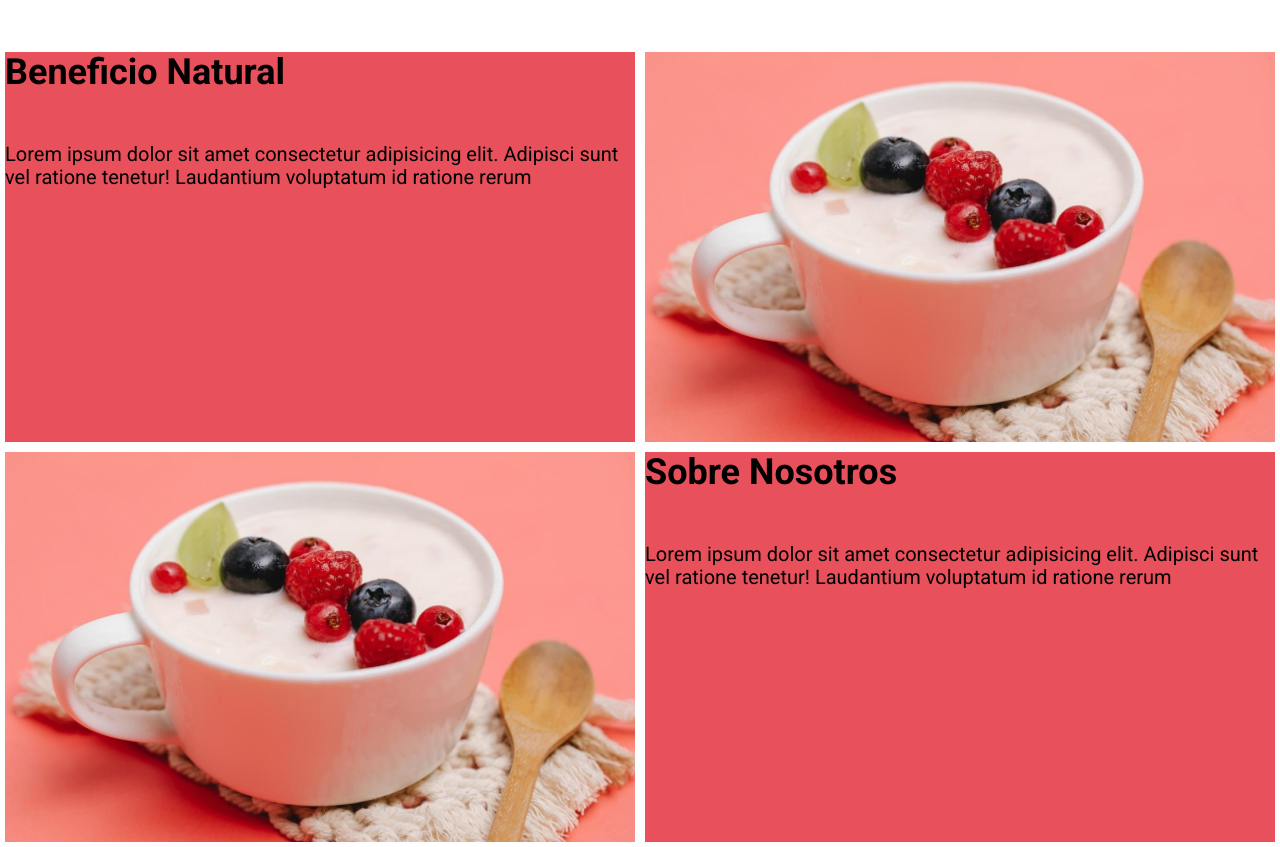
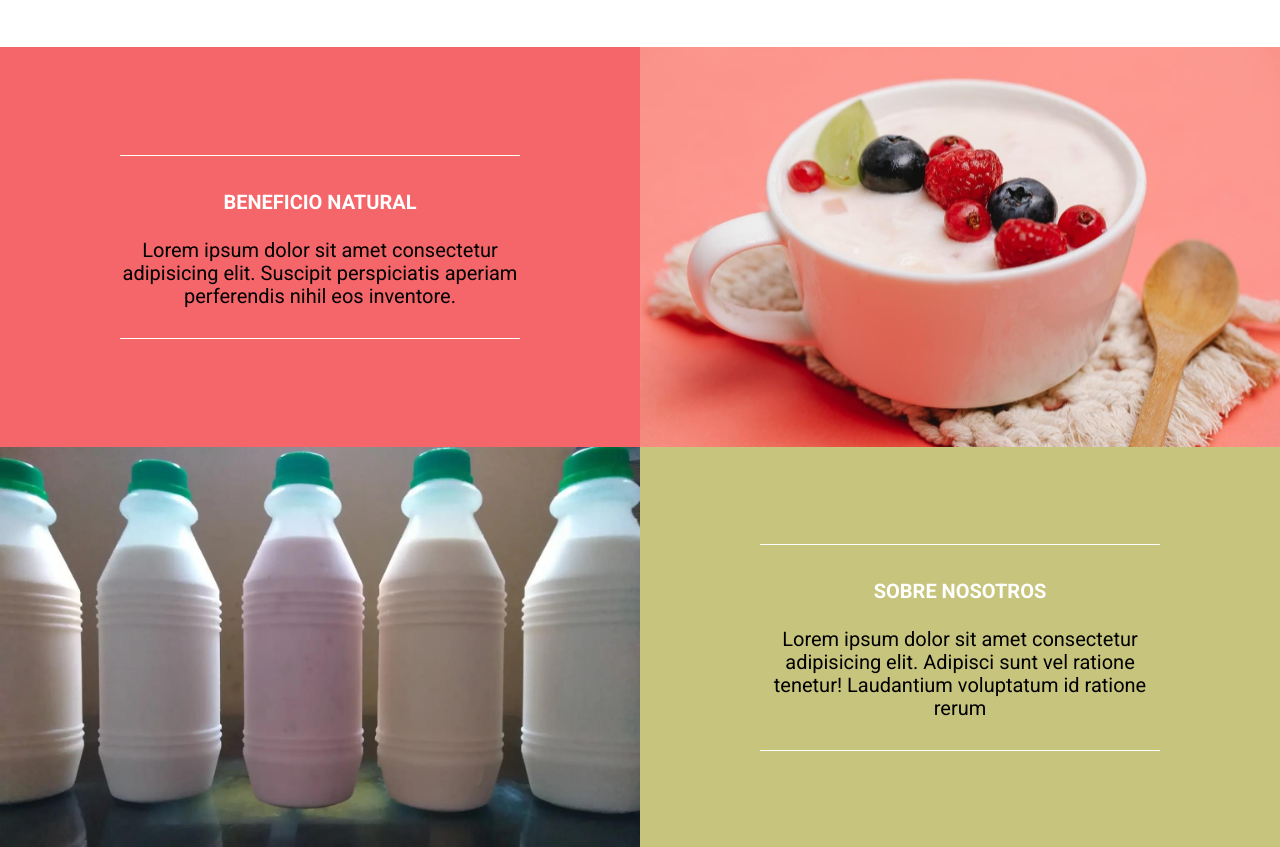
Before and after one commit to JorgeDevmm/personal-web-yogurt, a website: page index.html in a window 1280 px wide. Shown: the part 103-950 px from the top of the page. Drawn offline with Linux system fonts and the light colour scheme.

Commit message:
Agregando css al bloque pt2

```diff
--- a/index.html
+++ b/index.html
@@ -43,8 +43,8 @@
           <div class="bloque__contenido">
             <h2 class="bloque__heading">Beneficio Natural</h2>
             <p class="bloque__texto">
-              Lorem ipsum dolor sit amet consectetur adipisicing elit. Adipisci
-              sunt vel ratione tenetur! Laudantium voluptatum id ratione rerum
+              Lorem ipsum dolor sit amet consectetur adipisicing elit. Suscipit
+              perspiciatis aperiam perferendis nihil eos inventore.
             </p>
           </div>
         </div>
--- a/src/scss/base/_variables.scss
+++ b/src/scss/base/_variables.scss
@@ -7,10 +7,10 @@ $tablet: 768px;
 $desktop: 1024px;
 
 // Colores
-$primario: #e8505b;
-$secundario: #455a64;
+$primario: #f46669;
+$secundario: #c7c57d;
 $negro: #000;
-$blanco: #FFFFFF;
+$blanco: #ffffff;
 $grisClaro: #eceeef;
 
 $separacion: 5rem;
--- a/src/scss/ui/contenido/_bloques.scss
+++ b/src/scss/ui/contenido/_bloques.scss
@@ -12,19 +12,42 @@
 
 .bloque {
   height: 40rem;
-  background-color: v.$primario;
-  border: 5px solid v.$blanco;
+  display: flex;
+  flex-direction: column;
+  justify-content: center;
+  align-items: center;
+  text-align: center;
+
+  &:nth-child(1) {
+    background-color: v.$primario;
+  }
 
   &:nth-child(2) {
     @include m.bgImage('../img/yogurt-frutado.jpg');
   }
 
   &:nth-child(3) {
+    background-color: v.$secundario;
     @include m.tablet {
       grid-column: 2/3;
     }
   }
   &:nth-child(4) {
-    @include m.bgImage('../img/yogurt-frutado.jpg');
+    @include m.bgImage('../img/nosotros-yogurt.jpg');
+    background-position: top center;
+    object-fit: cover;
+  }
+
+  &__contenido {
+    max-width: 40rem;
+    border-block: 1px solid v.$blanco;
+    color: v.$blanco;
+    padding: 1rem 0;
+  }
+
+  &__heading {
+    text-transform: uppercase;
+    font-size: 2rem;
+    margin: 2.5rem;
   }
 }
```
Also changed, not shown: build/css/app.css, build/img/nosotros-yogurt.avif (added), build/img/nosotros-yogurt.jpg (added), build/img/nosotros-yogurt.webp (added), src/img/nosotros-yogurt.jpg (added), 1 other file.
